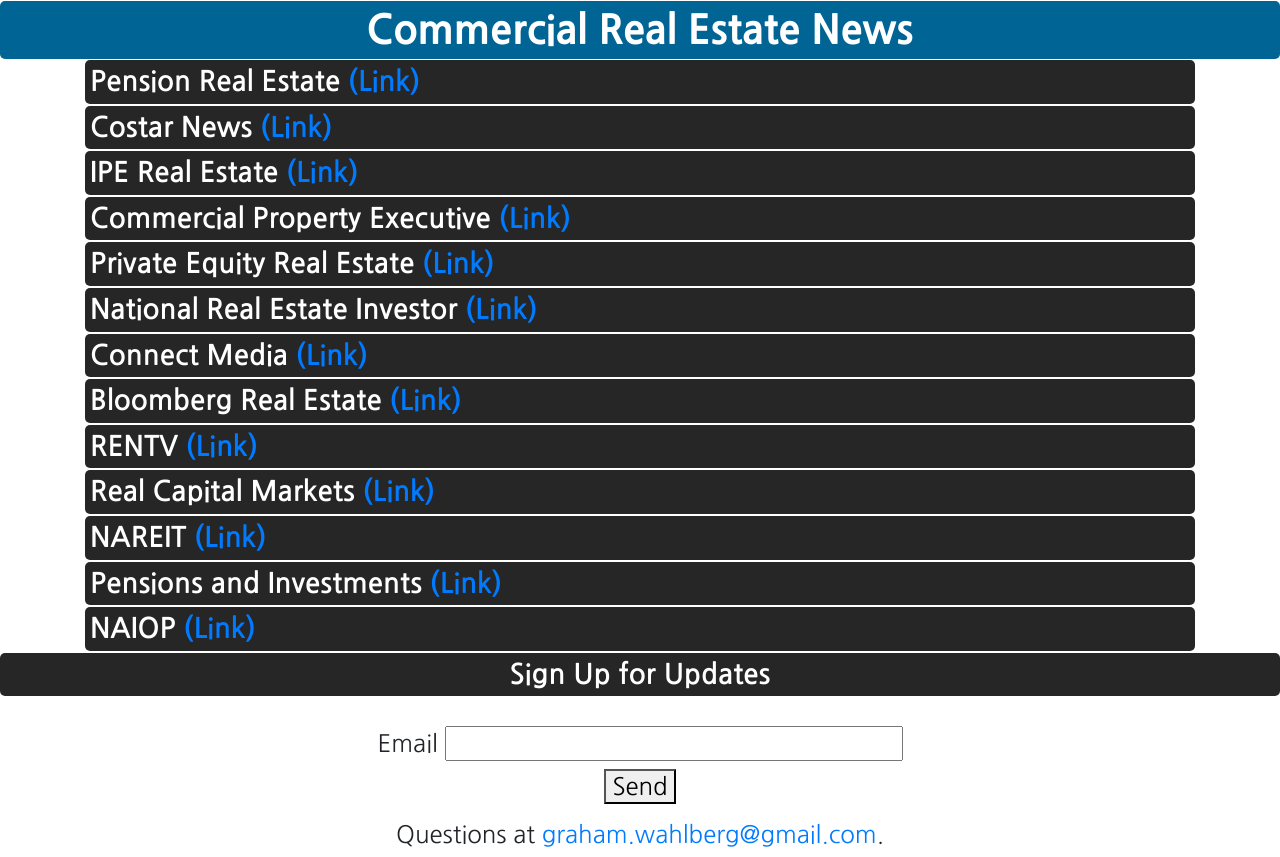
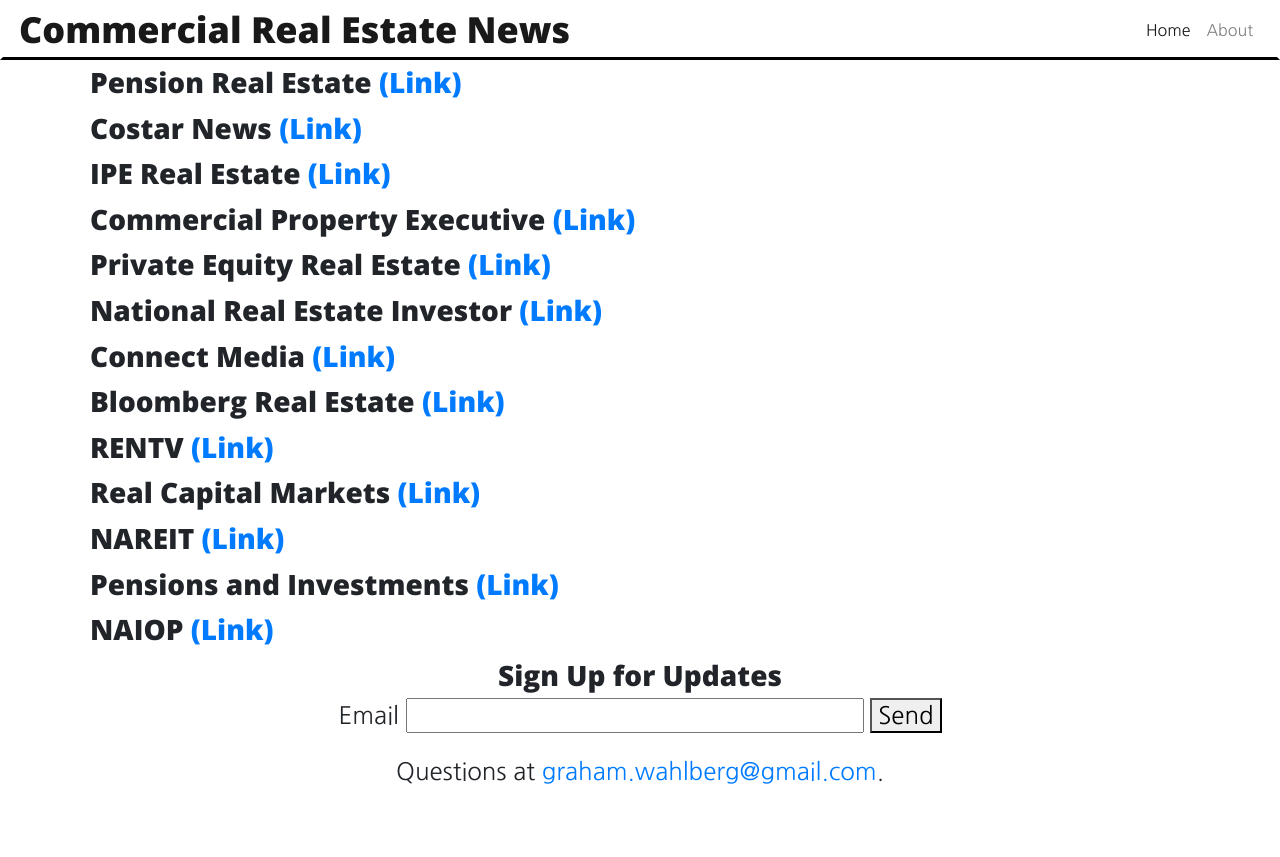
Before and after one commit to graham1776/realestatenews, a plain HTML site: page index.html in a window 1280 px wide. After the commit the page ends 800 px from the top, so only its background shows below. Drawn offline with nearby package versions, Linux system fonts and the light colour scheme; no server answers.

Commit message:
bloombergify

```diff
--- a/index.html
+++ b/index.html
@@ -11,8 +11,30 @@
   <body>
     <!-- <script src="greeting.js"></script> -->
 
-    <h1 class="main-title">Commercial Real Estate News</h1>
-    <div class="container">
+  <nav class="navbar navbar-expand-lg navbar-light">
+  <a class="navbar-brand" href="#">Commercial Real Estate News</a>
+  <button class="navbar-toggler" type="button" data-toggle="collapse" data-target="#navbarSupportedContent" aria-controls="navbarSupportedContent" aria-expanded="false" aria-label="Toggle navigation">
+    <span class="navbar-toggler-icon"></span>
+  </button>
+
+  <div class="collapse navbar-collapse" id="navbarSupportedContent">
+    <ul class="navbar-nav mr-auto">
+    </ul>
+    <ul class="navbar-nav">
+      <li class="nav-item active">
+        <a class="nav-link" href="#">Home <span class="sr-only">(current)</span></a>
+      </li>
+      <li class="nav-item">
+        <a class="nav-link" href="http://www.grahamwahlberg.com" target="blank">About</a>
+      </li>
+    </ul>
+  </div>
+</nav>
+
+
+
+<!-- <h1 class="main-title">Commercial Real Estate News</h1> -->
+<div class="container">
     <div class="col">
           <h3 class="site-title">Pension Real Estate <a href="https://www.prea.org/news-archives/" target="blank" title="PREA">(Link)</a></h3>
           <ul class="ul" id="prea"></ul>
@@ -75,10 +97,9 @@
       <div class="col">
       <h3 class="site-title">Sign Up for Updates</h3>
       <form name="contact" netlify>
-        <br>
-        <label>Email <input type="email" name="email" /></label>
+        <label>Email <input type="email" name="email" /></label> <button type="submit">Send</button>
         <p>
-          <button type="submit">Send</button>
+
         </p>
       </form>
     </div>
@@ -101,6 +122,6 @@
     <script src="https://stackpath.bootstrapcdn.com/bootstrap/4.1.1/js/bootstrap.min.js" integrity="sha384-smHYKdLADwkXOn1EmN1qk/HfnUcbVRZyYmZ4qpPea6sjB/pTJ0euyQp0Mk8ck+5T" crossorigin="anonymous"></script>
     <script src="https://cdnjs.cloudflare.com/ajax/libs/popper.js/1.14.3/umd/popper.min.js" integrity="sha384-ZMP7rVo3mIykV+2+9J3UJ46jBk0WLaUAdn689aCwoqbBJiSnjAK/l8WvCWPIPm49" crossorigin="anonymous"></script>
     <link rel="stylesheet" type="text/css" href="styles.css">
-    <link href="https://fonts.googleapis.com/css?family=Nanum+Gothic:400,700,800" rel="stylesheet">
+    <link href="https://fonts.googleapis.com/css?family=Nanum+Gothic:400,700,800|Open+Sans:400,800" rel="stylesheet">
   </body>
 </html>
--- a/styles.css
+++ b/styles.css
@@ -9,23 +9,27 @@ body {
 }
 
 .main-title, .site-title {
-  color: #FFFFFF;
+  color: #black;
   padding: 5px;
   font-weight:bolder;
   border-radius: 5px;
   -webkit-margin-before:1px;
   -webkit-margin-after:1px;
+  font-family: 'Open Sans', sans-serif;
 }
+
 .main-title {
   text-align: center;
-  font-weight:800;
-  background-color: #006494;
+  font-weight: bolder;
+  background-color: White;
+  border-style: solid;
+  border-color: white white black;
 }
 
 
 .site-title {
   /*color: white;*/
-  background-color: #262626;
+  background-color: #white;
   overflow: auto;
   font-weight:700;
   /* background: -webkit-linear-gradient(left top, #C82506, #fcbe32); */
@@ -35,16 +39,33 @@ body {
 }
 
 
+.navbar-brand{
+  font-family: 'Open Sans', sans-serif;
+  font-weight: bolder;
+  font-size: 2.25em;
+  padding:0px;
+}
+
+.navbar{
+  border-style: solid;
+  border-color: white white black;
+  padding-bottom: 0px;
+  padding-top:0px;
+
+}
+
+
 .feed-items{
   padding-left: 0;
 }
 
 .feed-item {
-  padding: 0px;
+  padding: 2px;
   font-size: smaller;
   list-style-type: none;
-  border-bottom: 1px solid lightgray;
-  background: #fdfdfd;
+  border: 1px dashed;
+  border-color: black white white white;
+  /*border-top: 1px dashed black;background: #fdfdfd;*/
   /*font-weight: bold;*/
   color: #262626;
   text-shadow: 0 1px 1px #fff;
```
